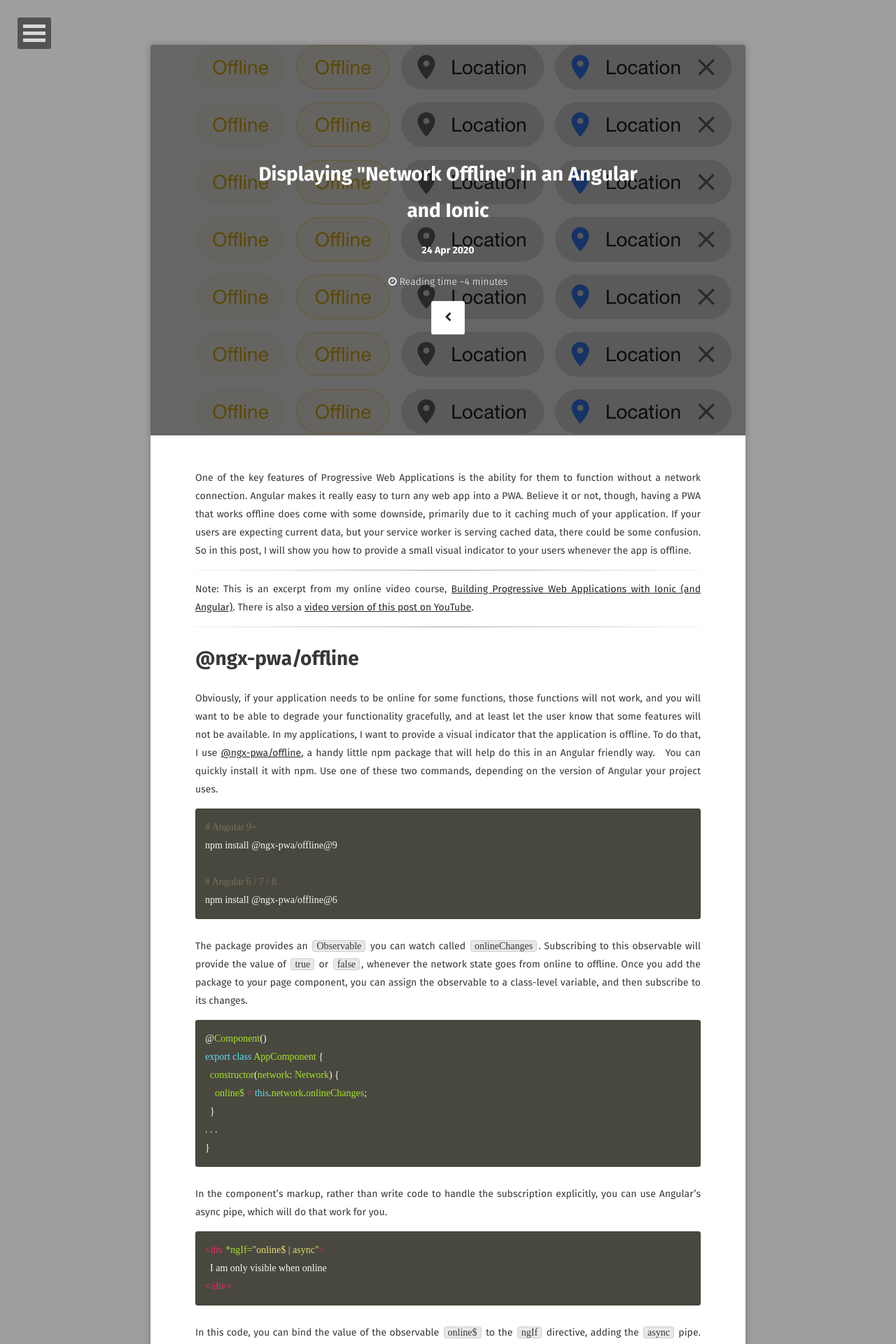
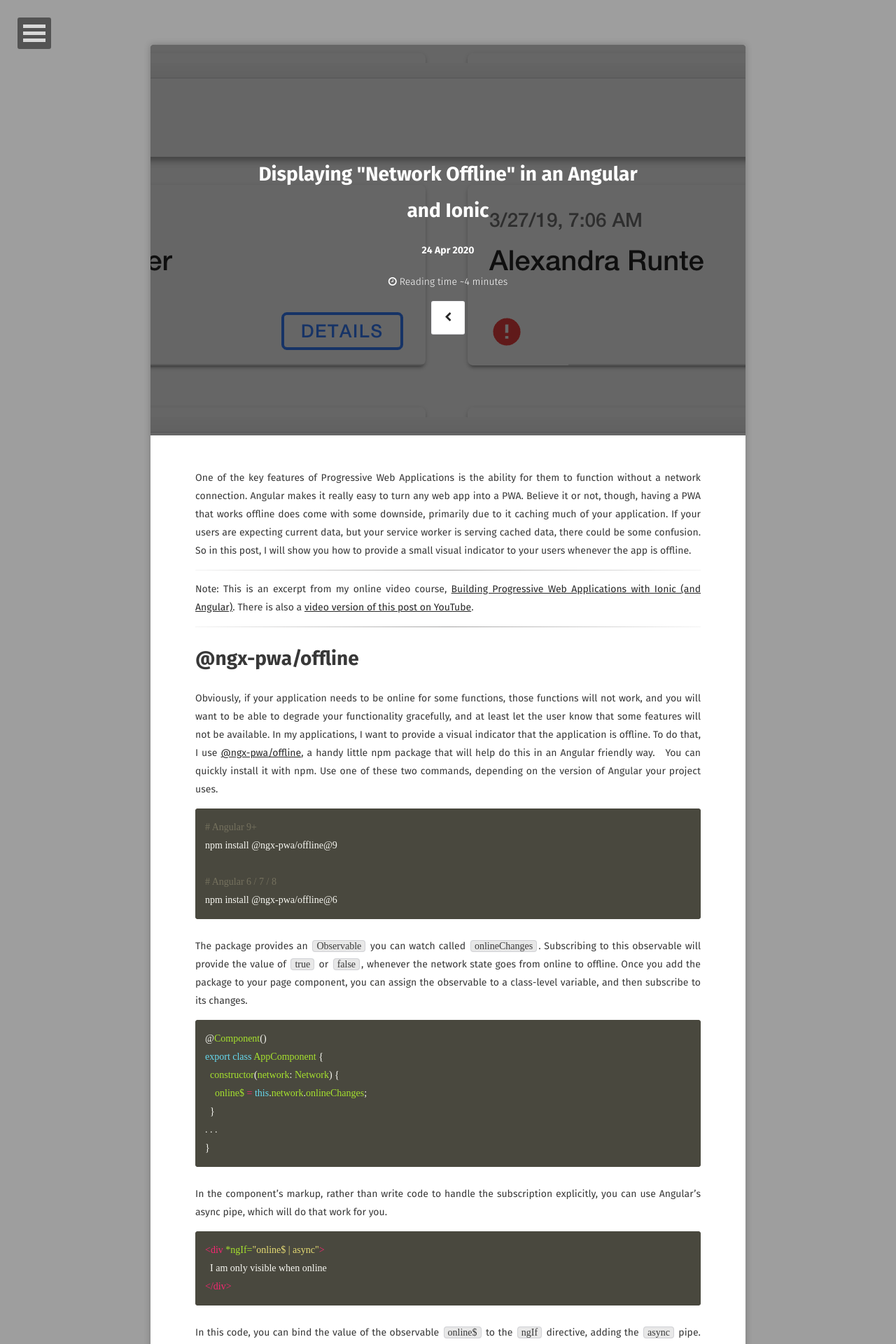
Before and after one commit to walkingriver/walkingriver.github.io, a Jekyll site: the page built from _posts/2020-04-24-angular-offline.md, in a window 1280 px wide. Shown: the top 1920 px of the page at 70% size. Built offline with Jekyll 4.4.1, drawn with Linux system fonts in a browser that asks for light colours; some web fonts are replaced.

Commit message:
Fixed img paths

````diff
--- a/_posts/2020-04-24-angular-offline.md
+++ b/_posts/2020-04-24-angular-offline.md
@@ -8,9 +8,9 @@ tags:
 - pwa
 - angular
 layout: post
-feature: assets/img/2020-04-24-08-18-15.png
-thumbnail: https://walkingriver.com/assets/img/2020-04-24-08-18-15.png
-cover_image: https://walkingriver.com/assets/img/2020-04-24-08-18-15.png
+feature: assets/img/2020-04-24-08-23-14.png
+thumbnail: https://walkingriver.com/assets/img/2020-04-24-08-23-14.png
+cover_image: https://walkingriver.com/assets/img/2020-04-24-08-23-14.png
 canonical_url: https://walkingriver.com/angular-offline
 published: true
 ---
@@ -99,7 +99,7 @@ Below are some examples of different ways you can style it.
 </ion-chip>
 
 ```
-![Ion-Chip Samples](assets/img/2020-04-24-08-18-15.png)
+![Ion-Chip Samples](https://walkingriver.com/assets/img/2020-04-24-08-18-15.png)
 
 The first one  is the chip that I will use to show whenever the application is offline. It’s an unobtrusive yellow rounded rectangle with the word “offline” in it. This color is is known as “warning” and is an ionic constant.
 
@@ -129,6 +129,6 @@ Thus, when the application is online, nothing will be shown. When the applicatio
 
 Whenever the application is offline, it would look something like this.
 
-![Completed Example](assets/img/2020-04-24-08-23-14.png)
+![Completed Example](https://walkingriver.com/assets/img/2020-04-24-08-23-14.png)
 
 It occurred to me that I could have negated the value of the observable in the component, subscribed to that, and then cut down on the markup. I think I prefer this method, though, because it makes it easier to change what is displayed, instead of simply showing or hiding it. The strategy is the same regardless. The final decision, of course, is yours.
````
